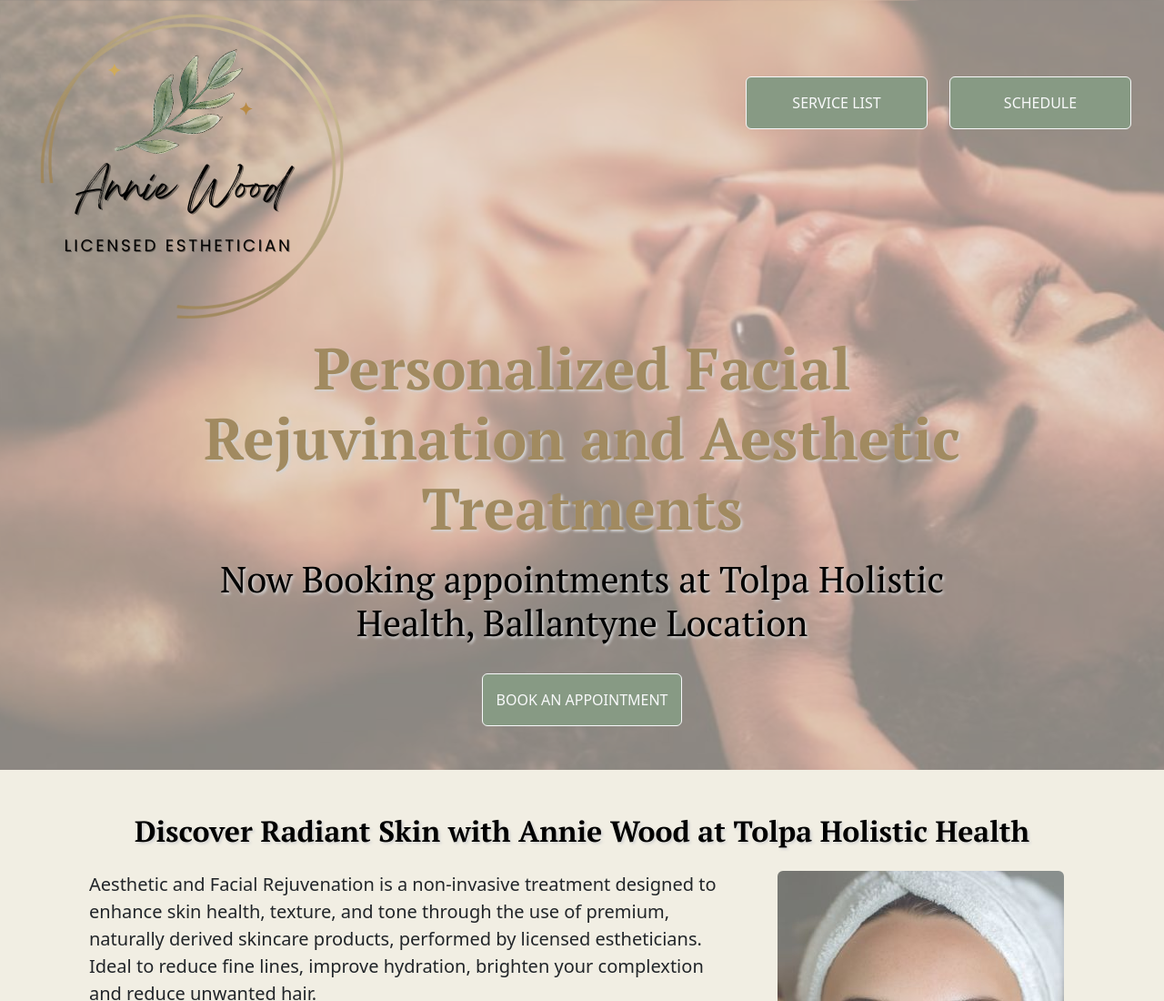
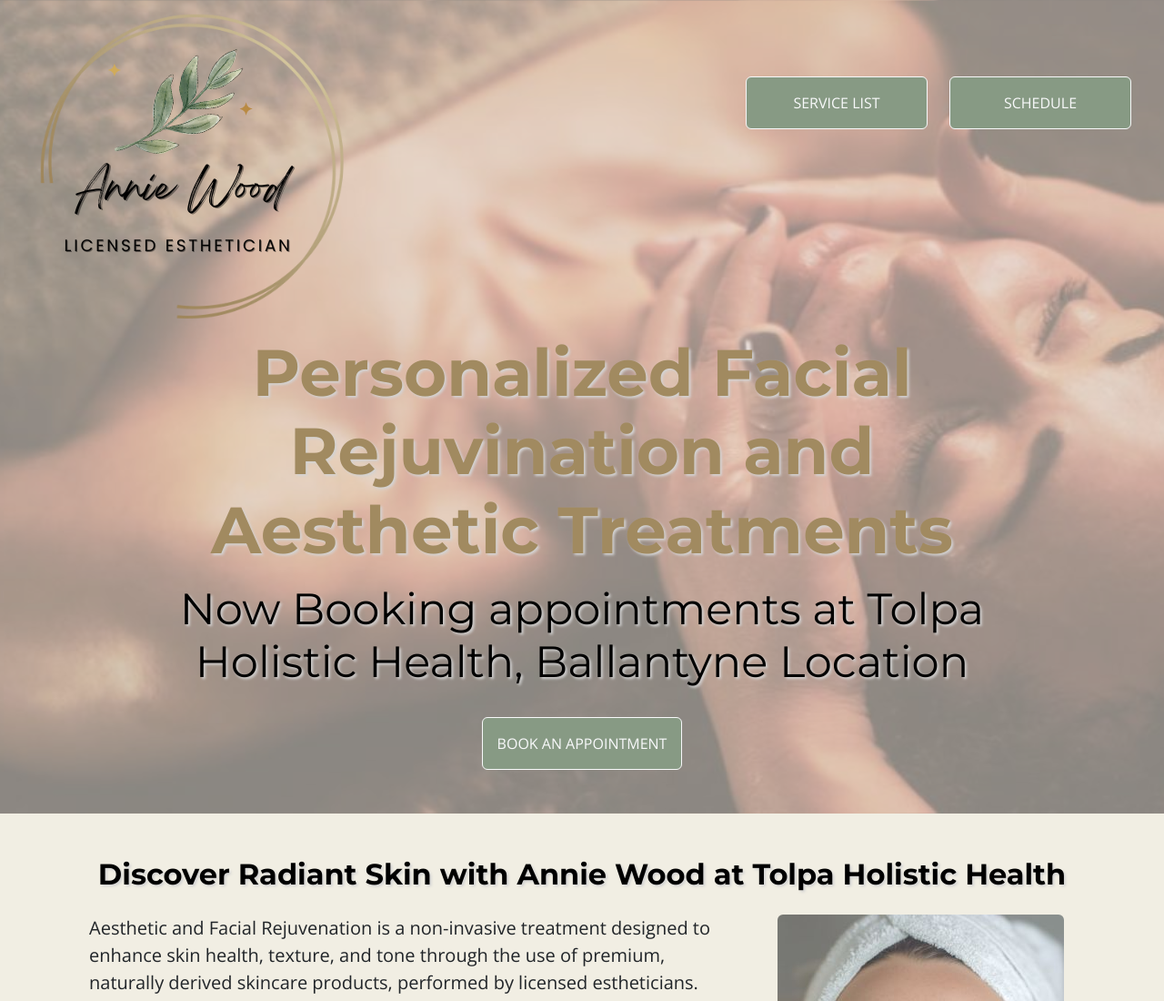
Before and after one commit to nrahko/anniewoodnc, a plain HTML site: page index.html in a window 1280 px wide. Shown: the top 1100 px of the page at 91% size. Drawn offline with nearby package versions, Linux system fonts and the light colour scheme.

Commit message:
new fonts

```diff
--- a/index.html
+++ b/index.html
@@ -9,9 +9,12 @@
     <meta name="description" content="Annie Wood, Licensed Esthetician in Charlotte, NC">
     <link rel="icon" type="image/png" href="images/AWicon.png">
 
-    <link rel="preconnect" href="https://fonts.googleapis.com">
+    <!-- <link rel="preconnect" href="https://fonts.googleapis.com">
 <link rel="preconnect" href="https://fonts.gstatic.com" crossorigin>
-<link href="https://fonts.googleapis.com/css2?family=PT+Serif:ital,wght@0,400;0,700;1,400;1,700&display=swap" rel="stylesheet">
+<link href="https://fonts.googleapis.com/css2?family=PT+Serif:ital,wght@0,400;0,700;1,400;1,700&display=swap" rel="stylesheet"> -->
+<link rel="preconnect" href="https://fonts.googleapis.com">
+<link rel="preconnect" href="https://fonts.gstatic.com" crossorigin>
+<link href="https://fonts.googleapis.com/css2?family=Montserrat:ital,wght@0,100..900;1,100..900&family=Open+Sans:ital,wght@0,300..800;1,300..800&display=swap" rel="stylesheet">
 <!-- This is Bootstrap CSS -->
     <link href="https://cdn.jsdelivr.net/npm/bootstrap@5.3.7/dist/css/bootstrap.min.css" rel="stylesheet" integrity="sha384-LN+7fdVzj6u52u30Kp6M/trliBMCMKTyK833zpbD+pXdCLuTusPj697FH4R/5mcr" crossorigin="anonymous">
 <!-- This is style sheet -->
@@ -52,8 +55,8 @@
 </nav>
 
         <div class="foreground-content text-center mx-auto">
-            <h1 class="display-3 fw-bold pb-2">Personalized Facial Rejuvination and Aesthetic Treatments</h1>
-            <h2 class="pb-4 fs-1">Now Booking appointments at Tolpa Holistic Health, Ballantyne Location</h2>
+            <h1 class="display-2 fw-bold pb-2">Personalized Facial Rejuvination and Aesthetic Treatments</h1>
+            <h2 class="pb-4 display-5 fw-normal">Now Booking appointments at Tolpa Holistic Health, Ballantyne Location</h2>
               <a href="https://tolpaholistichealth.janeapp.com/locations/tolpa-holistic-health-ballantyne/book#/staff_member/31" target="_blank"><button class="nav-item btn btn-outline-light py-3 mb-5" style="width:220px">BOOK AN APPOINTMENT</button></a>
         </div>
     </div>
--- a/style.css
+++ b/style.css
@@ -1,16 +1,22 @@
 body {
-    background-color: #f1eee3;
+  background-color: #f1eee3;
+  font-family: "Open Sans", sans-serif;
+  font-optical-sizing: auto;
+
 }
 h1 {
-    font-family: "PT Serif", serif;
+    /* font-family: "PT Serif", serif; */
+    font-family: "Montserrat", sans-serif;
     color: #a18a60;
     text-shadow: 2px 2px 3px lightgray;
 }
 h2 {
-    font-family: "PT Serif", serif;
+    font-family: "Montserrat", sans-serif;
+    /* font-family: "PT Serif", serif; */
     color: black;
     text-shadow: 2px 2px 3px lightgray;
 }
+
  .email {
     text-decoration: none;
     color: black;
@@ -39,7 +45,7 @@ h2 {
     .foreground-content {
         position: relative; /* Ensure it stacks above the background */
         z-index: 1; /* Ensure it stacks above the background */
-        width: 70%;
+        width: 75%;
 
     }
 
```
Also changed, not shown: services.html (+6 -2 lines).
